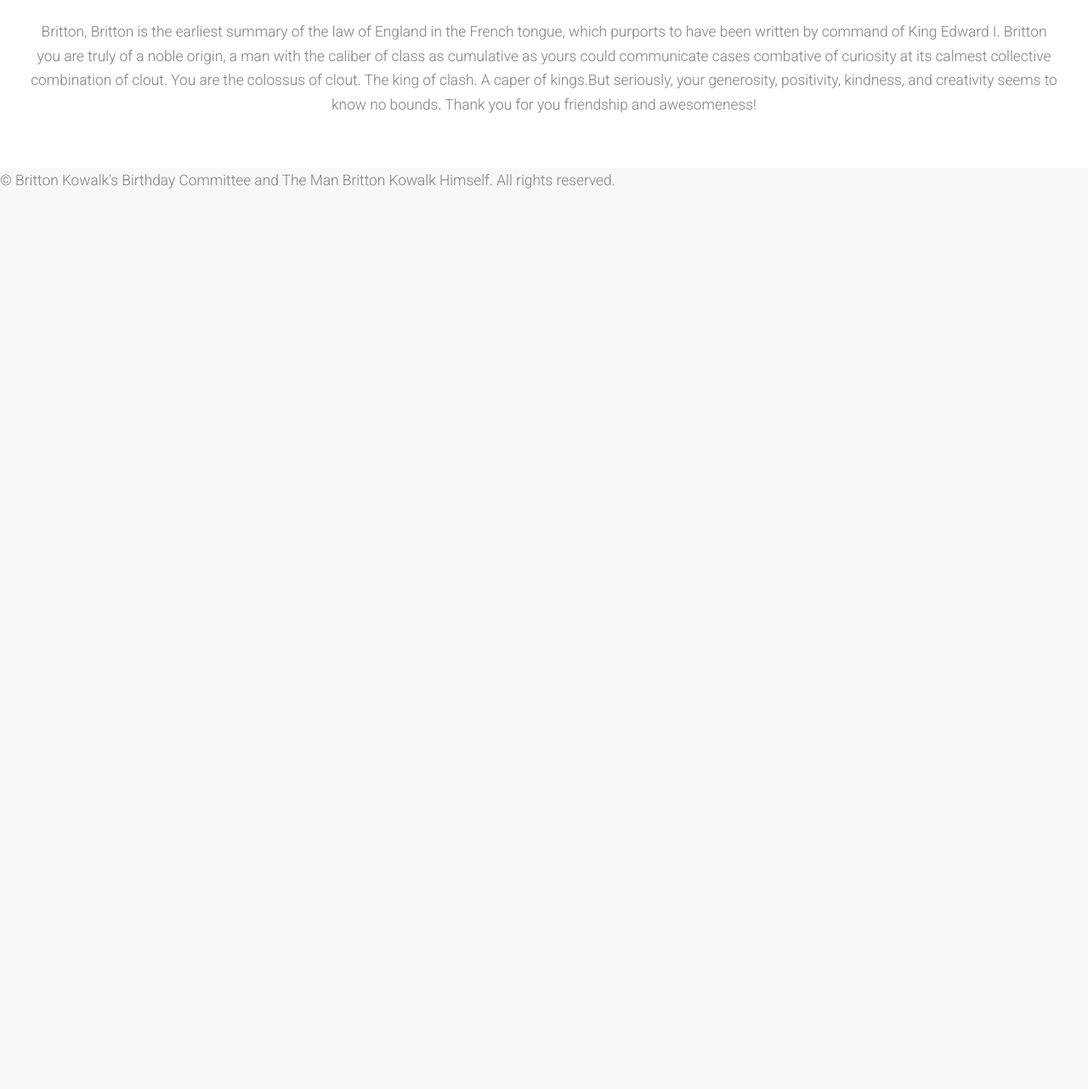
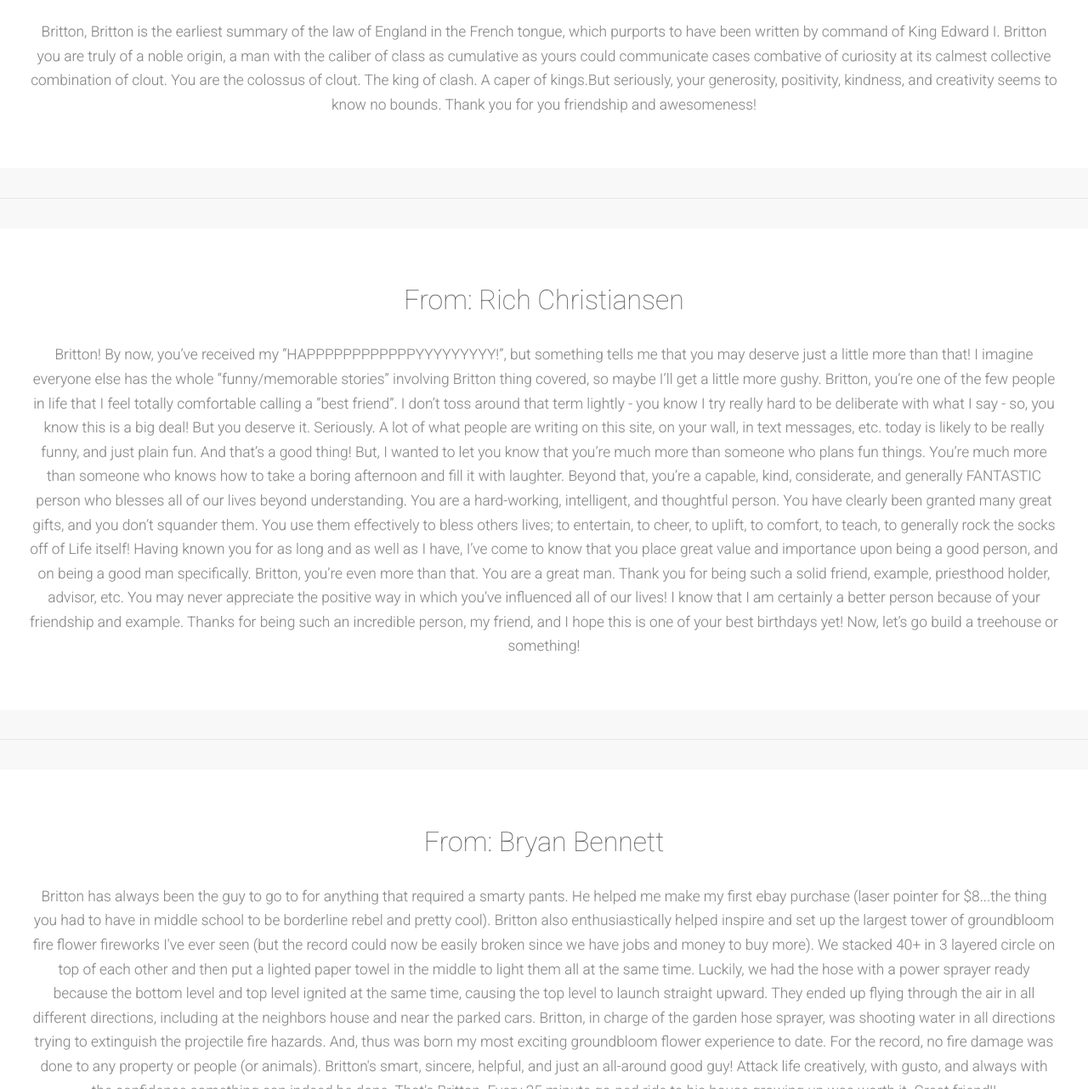
Before and after one commit to vintagepenguin/happybirthdaybritton, a plain HTML site: page index.html in a window 1280 px wide. Shown: the part 10718-12000 px from the top of the page at 85% size. Before the commit the page ends 10962 px from the top, so only its background shows below. Drawn offline with Linux system fonts and the light colour scheme.

Commit message:
change mobile font size and add stories

```diff
--- a/css/style-mobile.css
+++ b/css/style-mobile.css
@@ -10,7 +10,7 @@
 
 	body,input,textarea,select
 	{
-		font-size: 11pt;
+		font-size: .5em;
 	}
 
 	/* Sections/Articles */
--- a/index.html
+++ b/index.html
@@ -657,7 +657,46 @@
 			</section>
 
 
+					<hr>
 
+
+			<section id="third" class="main">
+				<header>
+					<div class="container">
+						<h2>From: Rich Christiansen </h2>
+						<p>
+							Britton! <br>
+By now, you’ve received my “HAPPPPPPPPPPPPYYYYYYYYY!”, but something tells me that you may deserve just a little more than that!   I imagine everyone else has the whole “funny/memorable stories” involving Britton thing covered, so maybe I’ll get a little more gushy.
+Britton, you’re one of the few people in life that I feel totally comfortable calling a “best friend”.  I don’t toss around that term lightly - you know I try really hard to be deliberate with what I say - so, you know this is a big deal!  But you deserve it.  Seriously.  A lot of what people are writing on this site, on your wall, in text messages, etc. today is likely to be really funny, and just plain fun.  And that’s a good thing! <br>
+But, I wanted to let you know that you’re much more than someone who plans fun things.  You’re much more than someone who knows how to take a boring afternoon and fill it with laughter.  Beyond that, you’re a capable, kind, considerate, and generally FANTASTIC person who blesses all of our lives beyond understanding.  You are a hard-working, intelligent, and thoughtful person.  You have clearly been granted many great gifts, and you don’t squander them.  You use them effectively to bless others lives; to entertain, to cheer, to uplift, to comfort, to teach, to generally rock the socks off of Life itself! <br>
+Having known you for as long and as well as I have, I’ve come to know that you place great value and importance upon being a good person, and on being a good man specifically.  Britton, you’re even more than that.  You are a great man.  Thank you for being such a solid friend, example, priesthood holder, advisor, etc.  You may never appreciate the positive way in which you’ve influenced all of our lives!  I know that I am certainly a better person because of your friendship and example. <br>
+Thanks for being such an incredible person, my friend, and I hope this is one of your best birthdays yet!  Now, let’s go build a treehouse or something! <br>
+						</p>
+					</div>
+				</header>
+						</div>
+					</div>
+				</div>
+			</section>
+
+					<hr>
+
+
+			<section id="third" class="main">
+				<header>
+					<div class="container">
+						<h2>From: Bryan Bennett </h2>
+						<p>
+							Britton has always been the guy to go to for anything that required a smarty pants. He helped me make my first ebay purchase (laser pointer for $8...the thing you had to have in middle school to be borderline rebel and pretty cool). Britton also enthusiastically helped inspire and set up the largest tower of groundbloom fire flower fireworks I've ever seen (but the record could now be easily broken since we have jobs and money to buy more). We stacked 40+ in 3 layered circle on top of each other and then put a lighted paper towel in the middle to light them all at the same time. Luckily, we had the hose with a power sprayer ready because the bottom level and top level ignited at the same time, causing the top level to launch straight upward. They ended up flying through the air in all different directions, including at the neighbors house and near the parked cars. Britton, in charge of the garden hose sprayer, was shooting water in all directions trying to extinguish the projectile fire hazards. And, thus was born my most exciting groundbloom flower experience to date. For the record, no fire damage was done to any property or people (or animals). <br>
+							Britton's smart, sincere, helpful, and just an all-around good guy! Attack life creatively, with gusto, and always with the confidence something can indeed be done. That's Britton. Every 25 minute go-ped ride to his house growing up was worth it. Great friend!! <br>
+
+						</p>
+					</div>
+				</header>
+						</div>
+					</div>
+				</div>
+			</section>
 
 
 
```
